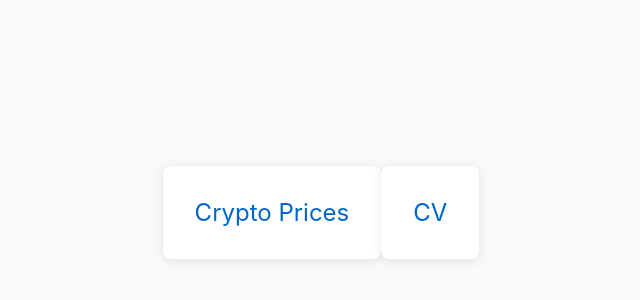
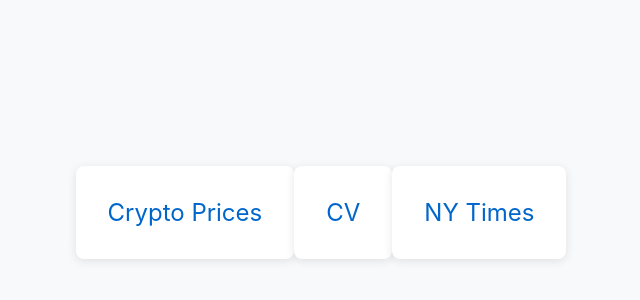
Before and after one commit to kogosd/kogosd.github.io, a plain HTML site: page index.html in a window 1280 px wide. Shown: the part 188-488 px from the top of the page, without its empty margins (319-959 px from the left). Drawn offline with Linux system fonts and the light colour scheme.

Commit message:
Update index.html

```diff
--- a/index.html
+++ b/index.html
@@ -40,6 +40,9 @@
     <div class="container">
         <a href="https://kogosd.github.io/DK-2023-11-29.pdf">CV</a>
     </div>
+    <div class="container">
+        <a href="https://sfpl.libanswers.com/faq/166904">NY Times</a>
+    </div>
 
 
 
```
